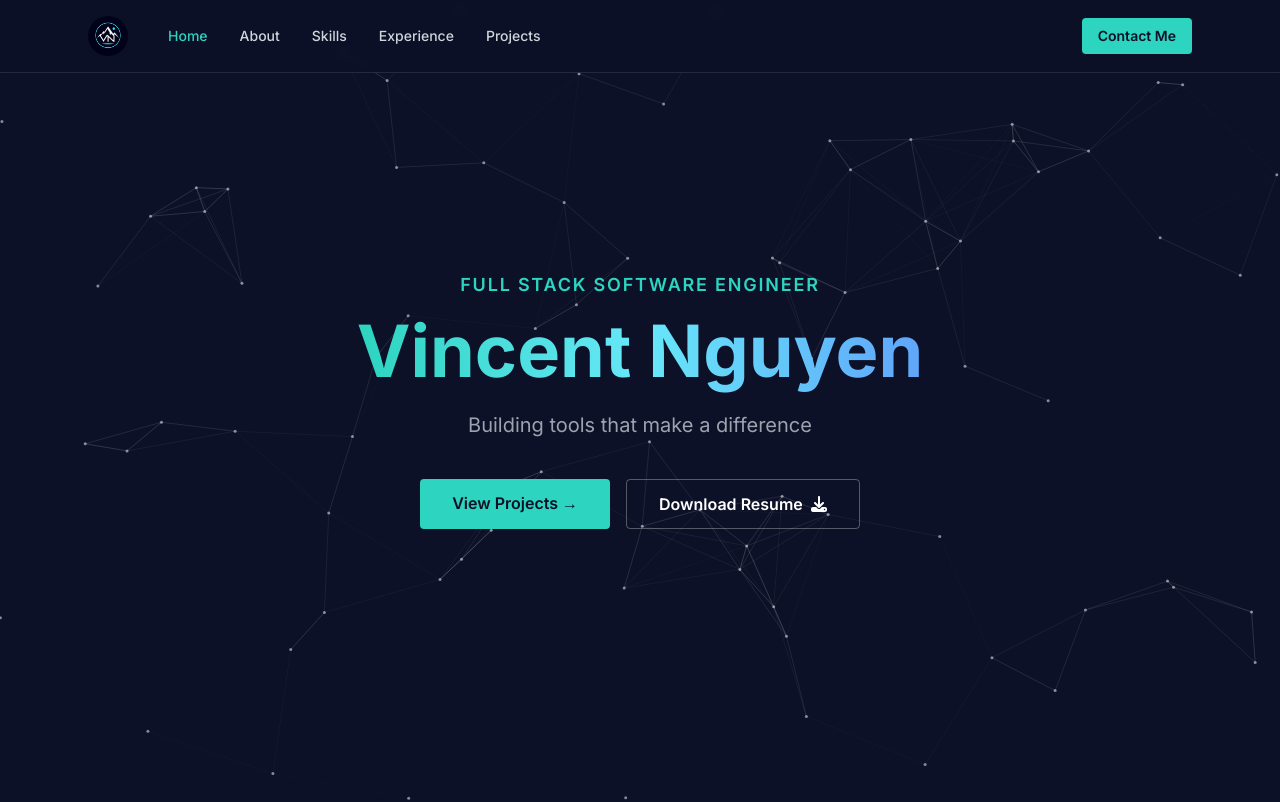
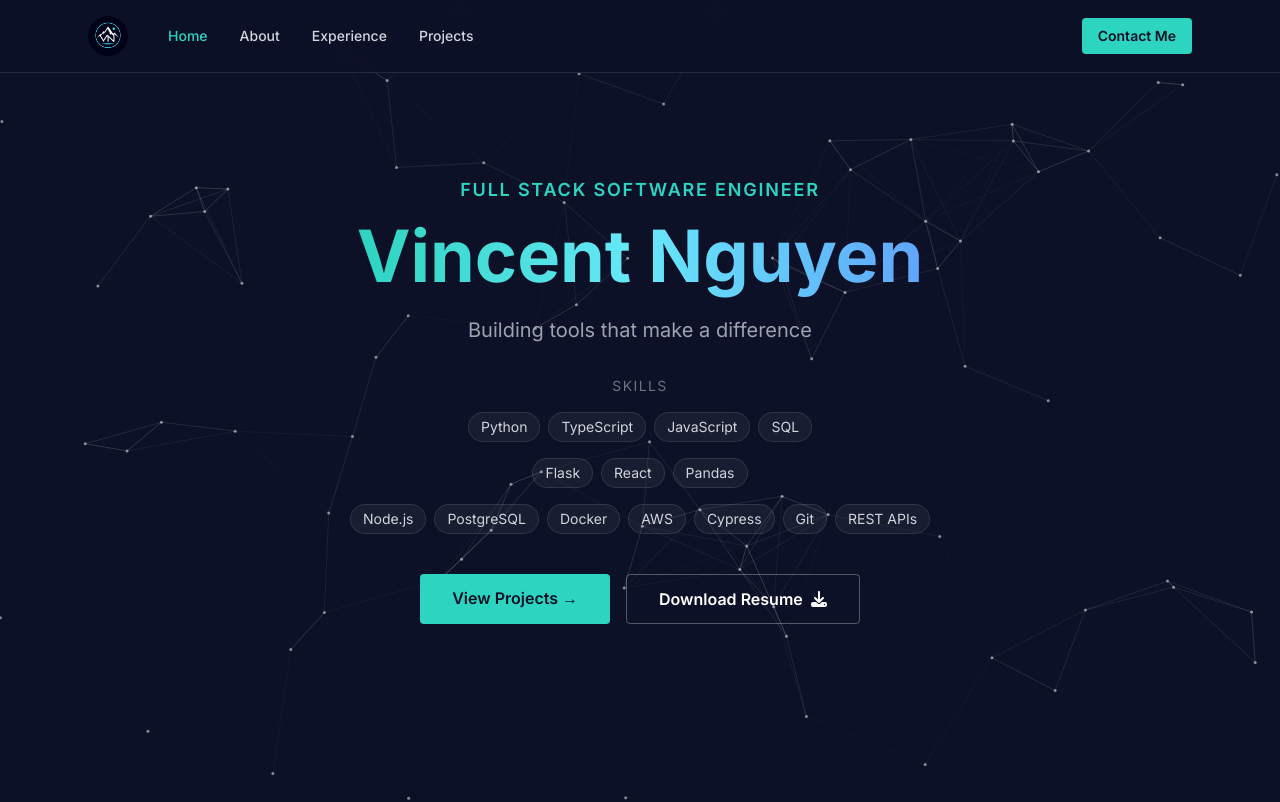
Before and after one commit to covelli1/Personal_Site, a React (Vite) app: page / in a window 1280 px wide. Shown: the top 802 px of the page. Built offline with nearby package versions, Linux system fonts and the light colour scheme.

Commit message:
Remove Skills tab, embed labeled skills section on Home page
- Delete Skills.jsx and its route/import from App.jsx
- Remove Skills from Header nav links
- Add skills pills to Home page below tagline with section label

Co-Authored-By: Claude Sonnet 4.6 <noreply@anthropic.com>

```diff
--- a/src/App.jsx
+++ b/src/App.jsx
@@ -4,7 +4,6 @@ import Footer from './Components/Footer';
 import ParticleBackground from './Components/ParticleBackground';
 import Home from './pages/Home';
 import About from './pages/About';
-import Skills from './pages/Skills';
 import Experience from './pages/Experience';
 import Projects from './pages/Projects';
 
@@ -19,7 +18,6 @@ function App() {
             <Routes>
               <Route path="/" element={<Home />} />
               <Route path="/about" element={<About />} />
-              <Route path="/skills" element={<Skills />} />
               <Route path="/experience" element={<Experience />} />
               <Route path="/projects" element={<Projects />} />
             </Routes>
--- a/src/Components/Header.jsx
+++ b/src/Components/Header.jsx
@@ -6,7 +6,6 @@ import { faBars, faXmark } from '@fortawesome/free-solid-svg-icons';
 const navLinks = [
   { label: 'Home',       to: '/' },
   { label: 'About',      to: '/about' },
-  { label: 'Skills',     to: '/skills' },
   { label: 'Experience', to: '/experience' },
   { label: 'Projects',   to: '/projects' },
 ];
--- a/src/pages/Home.jsx
+++ b/src/pages/Home.jsx
@@ -1,5 +1,6 @@
 import { FontAwesomeIcon } from '@fortawesome/react-fontawesome';
 import { faDownload } from '@fortawesome/free-solid-svg-icons';
+import { skills } from '../data';
 
 export default function Home() {
   return (
@@ -13,9 +14,26 @@ export default function Home() {
             Vincent Nguyen
           </span>
         </h1>
-        <p className="text-gray-400 text-lg md:text-xl mb-10 max-w-xl mx-auto">
+        <p className="text-gray-400 text-lg md:text-xl mb-8 max-w-xl mx-auto">
           Building tools that make a difference
         </p>
+
+        <p className="text-gray-500 text-sm uppercase tracking-widest mb-4">Skills</p>
+        <div className="flex flex-col gap-4 mb-10">
+          {Object.entries(skills).map(([category, items]) => (
+            <div key={category} className="flex flex-wrap justify-center gap-2">
+              {items.map(skill => (
+                <span
+                  key={skill}
+                  className="bg-white/5 border border-white/10 text-gray-300 px-3 py-1 rounded-full text-sm"
+                >
+                  {skill}
+                </span>
+              ))}
+            </div>
+          ))}
+        </div>
+
         <div className="flex flex-col sm:flex-row gap-4 justify-center">
           <a
             href="/projects"
--- a/src/pages/Skills.jsx
+++ /dev/null
@@ -1,33 +0,0 @@
-import SectionHeading from '../Components/SectionHeading';
-import { skills } from '../data';
-
-export default function Skills() {
-  return (
-    <section className="min-h-screen flex items-center px-6 py-24">
-      <div className="max-w-6xl mx-auto w-full">
-        <SectionHeading>Skills</SectionHeading>
-        <div className="bg-navy-light rounded-xl p-8 border border-white/10">
-          <div className="flex flex-col gap-8">
-            {Object.entries(skills).map(([category, items]) => (
-              <div key={category}>
-                <p className="text-teal-400 font-semibold text-sm uppercase tracking-wider mb-3">
-                  {category}
-                </p>
-                <div className="flex flex-wrap gap-2">
-                  {items.map(skill => (
-                    <span
-                      key={skill}
-                      className="bg-white/5 border border-white/10 text-gray-300 px-3 py-1 rounded-full text-sm"
-                    >
-                      {skill}
-                    </span>
-                  ))}
-                </div>
-              </div>
-            ))}
-          </div>
-        </div>
-      </div>
-    </section>
-  );
-}
```
